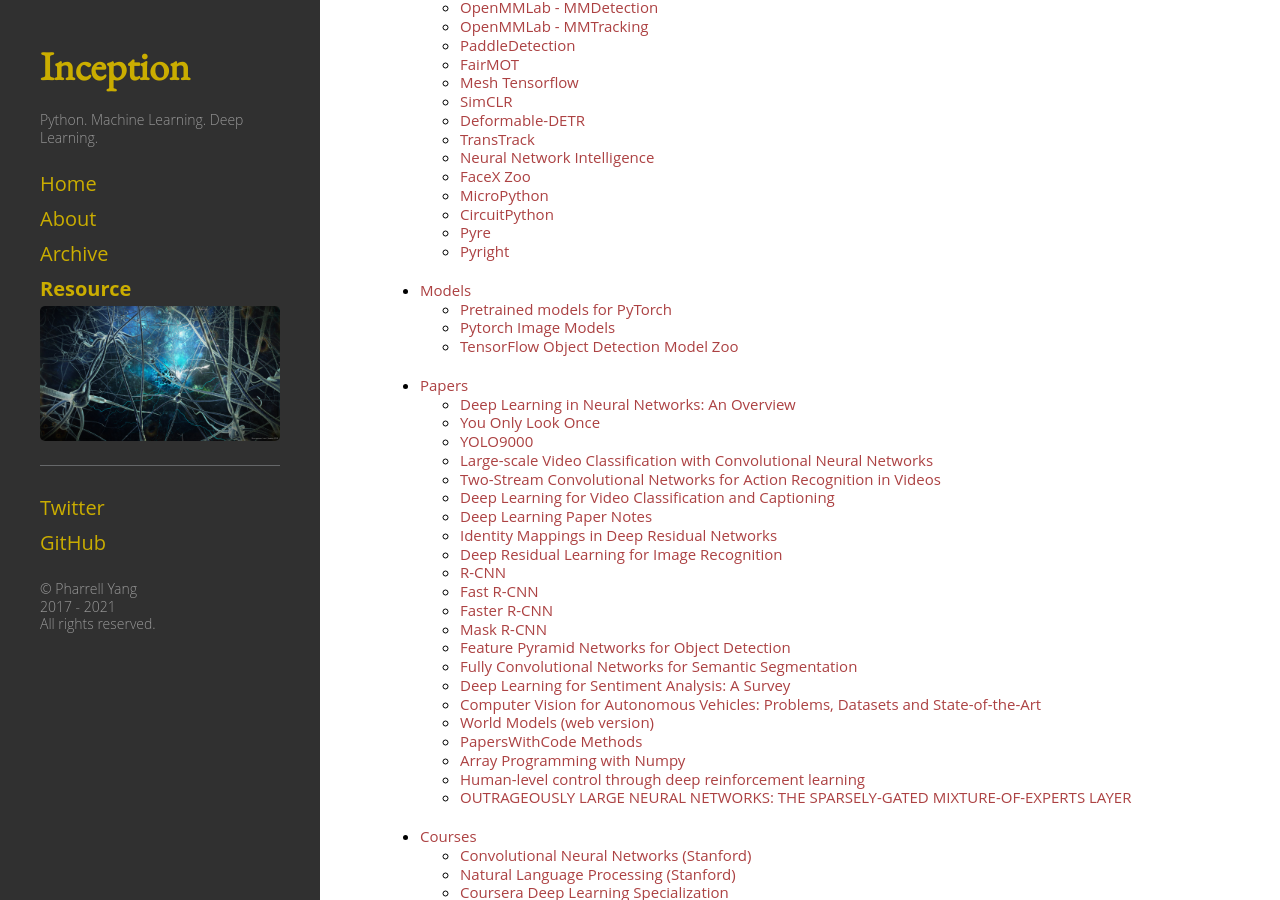
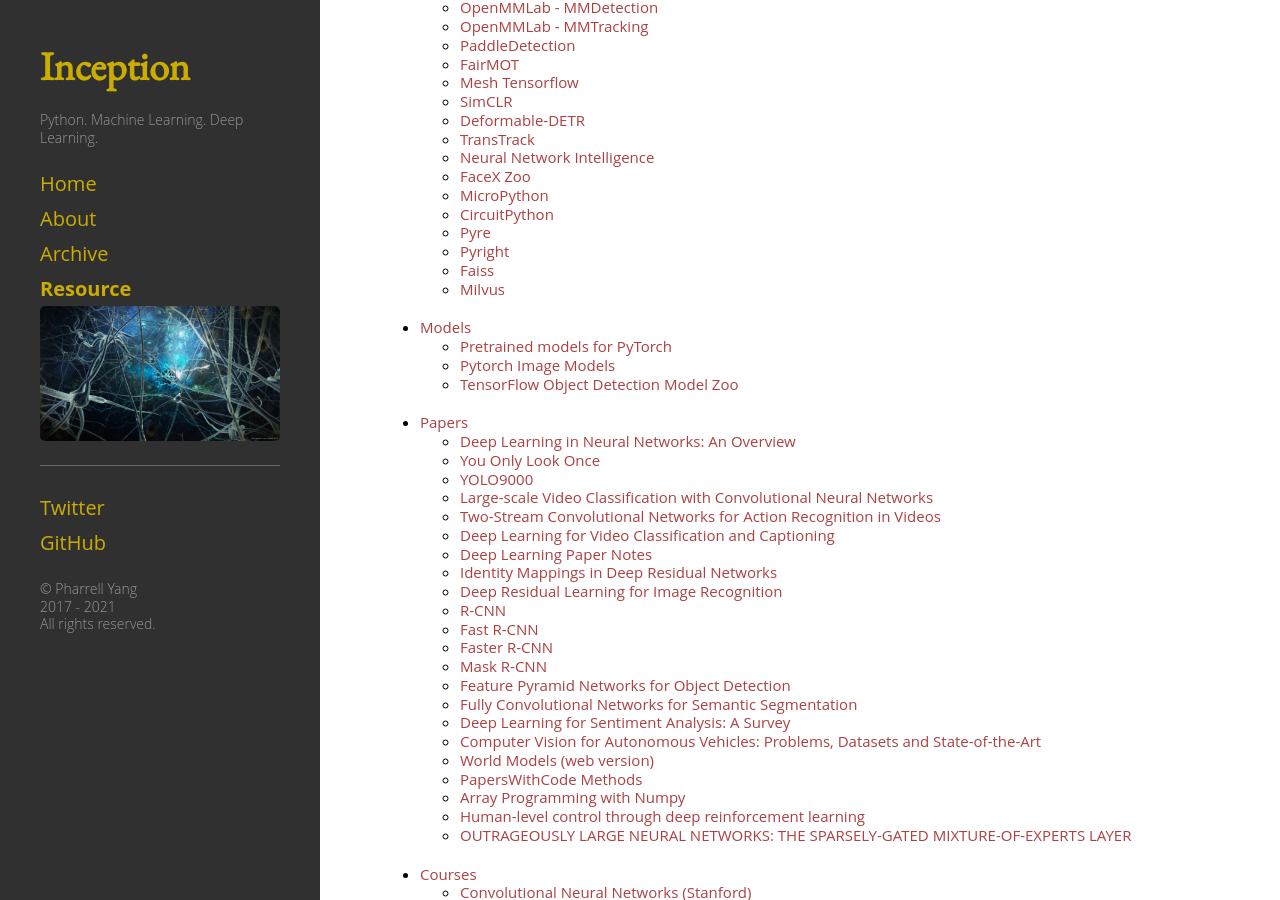
Before and after one commit to pharrellyhy/pharrellyhy.github.io.bakcup, a Jekyll site: the page built from resource.md, in a window 1280 px wide and 900 px high, scrolled down 2707 px. Built offline with Jekyll 4.4.1, drawn with Linux system fonts in a browser that asks for light colours.

Commit message:
Update resources

```diff
--- a/_data/nav.yml
+++ b/_data/nav.yml
@@ -442,6 +442,12 @@
 
     - title: "Pyright"
       url: "https://github.com/microsoft/pyright"
+
+    - title: "Faiss"
+      url: "https://github.com/facebookresearch/faiss"
+
+    - title: "Milvus"
+      url: "https://github.com/milvus-io/milvus"
 
 - title: "Models"
   sublinks:
```
